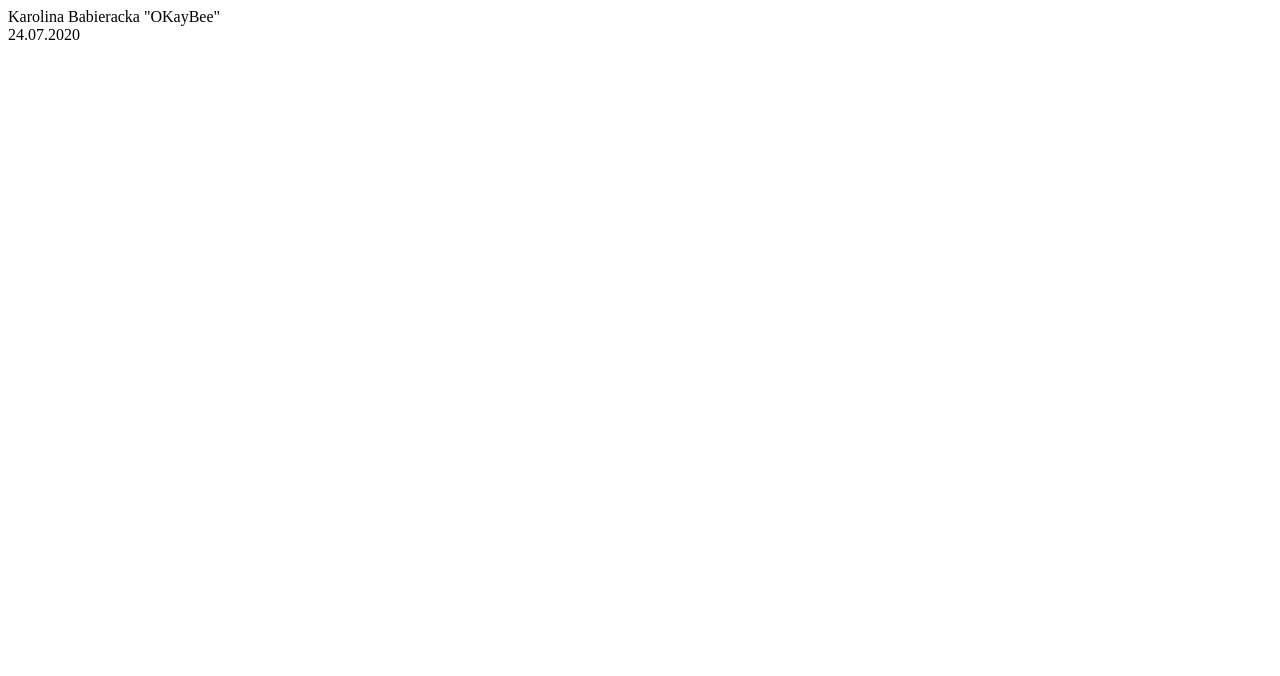
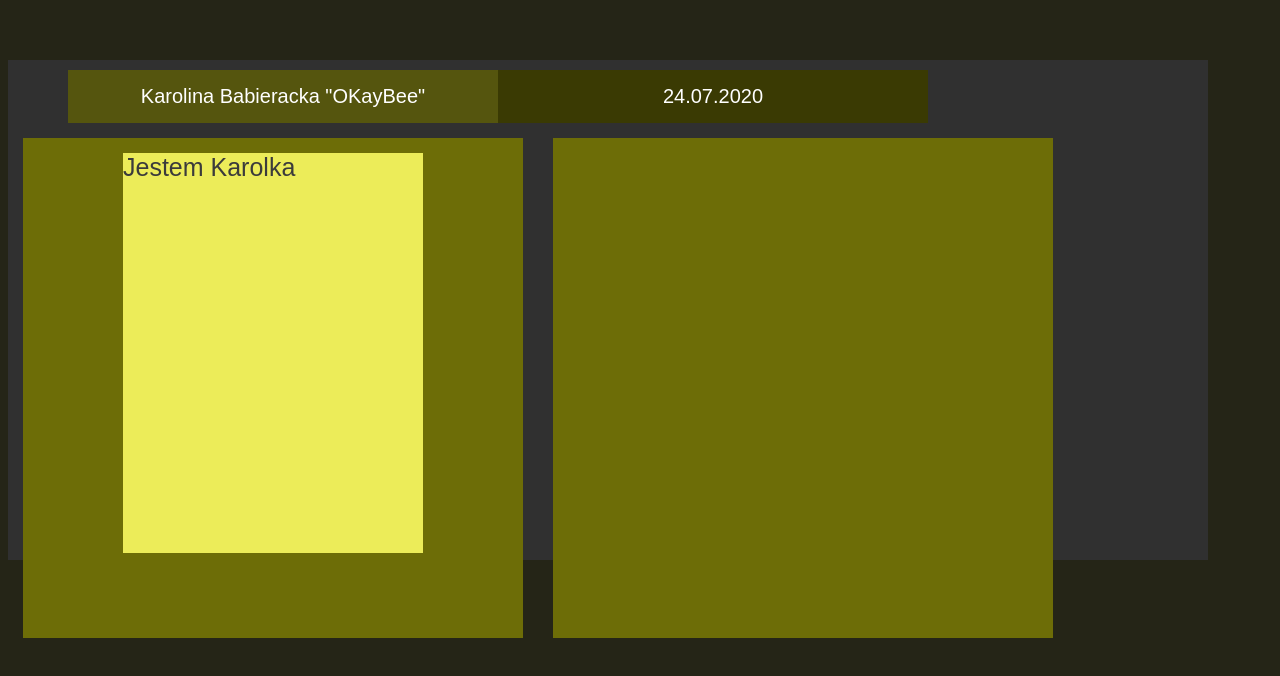
Before and after one commit to kbabieracka/HTML_3, a plain HTML site: page index.html in a window 1280 px wide. Drawn offline with Linux system fonts and the light colour scheme.

Commit message:
Maprawienie reflinku css, dodanie czcionki

```diff
--- a/index.html
+++ b/index.html
@@ -1,26 +1,28 @@
-<!DOCTYPE html>
+<!DOCTYPE HTML>
 <html lang="pl">
-<HEAD>
+<head>
     <meta charset="utf-8" />
+    <meta http-equiv="X-UA-Compatibile" content="IE=edge,chrome=1" />
+
     <title>PORTFOLIO</title>
     <meta name="description" content="Strona internetowa pełniąca funkcję wizytówki, zawierająca krótkie informacje o mnie i pozwalająca osobom zainteresowanym znaleźć kontakt do mnie" />
     <meta name="keywords" content="o mnie, portfolio, wizytówka, about me, adres, email, social media" />
-    <meta http-equiv="X-UA-Compatibile" content="IE=edge, chrome=1" />
 
-    <link rel="stylesheets" href="style.css" type="text/css" />
+    <link rel="stylesheet" type="text/css" href="style.css" />
 
-</HEAD>
+</head>
 
 
 
-<BODY>
-<div id="container">
+<body>
+<div id="container"d>
     <div class="rectangle">
         <div id="name">Karolina Babieracka "OKayBee"</div>
         <div id="data">24.07.2020</div>
     </div>
+    <div style= clear:both;></div>
     <div class="square">
-        <div id="aboutme"></div>
+        <div id="aboutme">Jestem Karolka</div>
     </div>
     <div class="square">
         <div id="quote"></div>
@@ -33,34 +35,5 @@
     </div>
 </div>
 
-
-
-
-
-
-
-
-
-</BODY>
-
-
-
-
-
-
-
-
-
-
-
-
-
-
-
-
-
-
-
-
-
+</body>
 </html>
--- a/style.css
+++ b/style.css
@@ -1,21 +1,62 @@
-body
+body{
+    background-color:rgb(37, 37, 23);
+    color: #ffffff;
+    font-family: 'Recursive', sans-serif;
+}
+
+
+#container {
+    background-color: #303030;
+    width: 1200px;
+    height: 500px;
+}
+.rectangle
 {
-background-color: palegreen;
-color: darkgreen;
+    width: 1100px;
+    margin: 60px;
+    background-color: rgb(53, 53, 9);
+    margin-top: 50px;
 }
-#containe
-{width: 1000px;
-background-color: lightpink}
 #name
 {
+    width: 400px;
+    background-color: rgb(85, 85, 14);
     float: left;
-    background-color: lightgoldenrodyellow;
-    color: darkgoldenrod;
-
-
+    padding: 15px;
+    text-align: center;
+    font-size: 20px;
+    margin: auto;
+    margin-top: 10px;
 }
 #data
 {
-
+    width: 400px;
+    background-color: rgb(58, 58, 3);
+    float: left;
+    padding: 15px;
+    text-align: center;
+    font-size: 20px;
+    margin: auto;
+    margin-top: 10px;
 
 }
+.square
+{
+
+    width: 500px;
+    background-color: rgb(109, 109, 7);
+    height: 500px;
+    float: left;
+    margin: 15px;
+
+}
+#aboutme{
+    width: 300px;
+    height: 400px;
+    margin: auto;
+    margin-top: 15px;
+    background-color: rgb(236, 236, 89);
+    color: rgb(59, 59, 59);
+    font-size: 25px;
+    ;
+}
```
